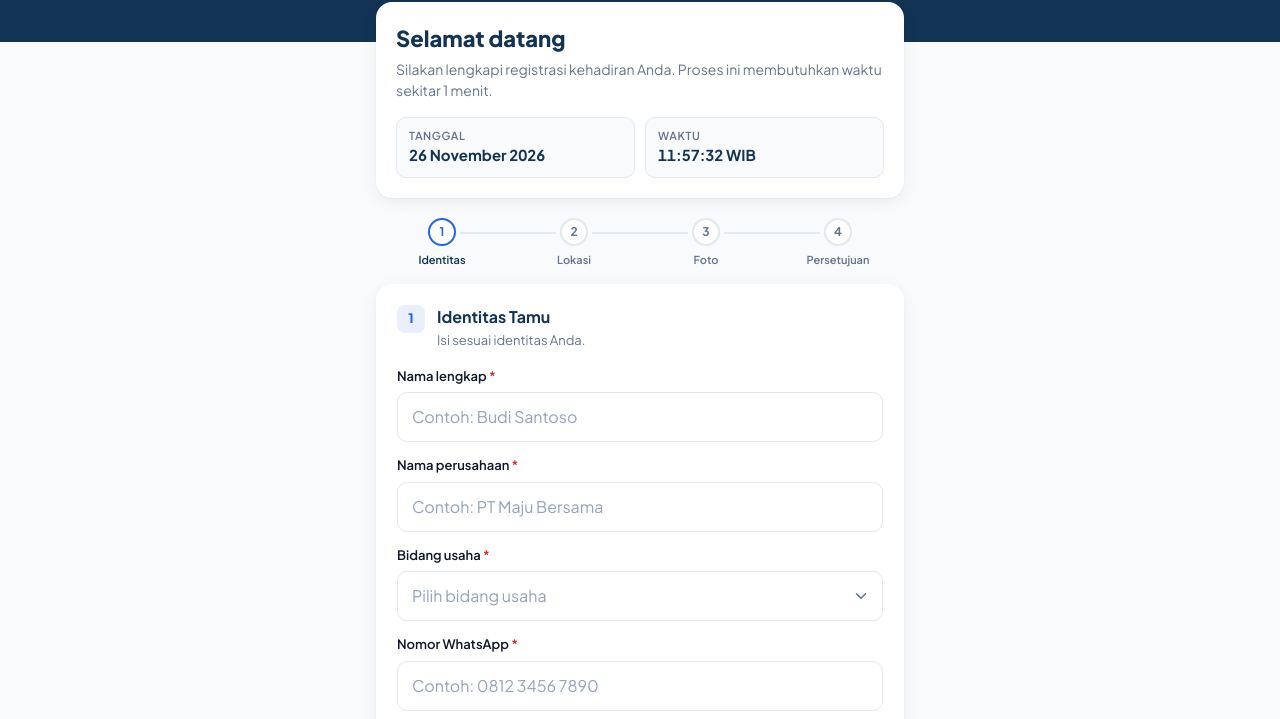
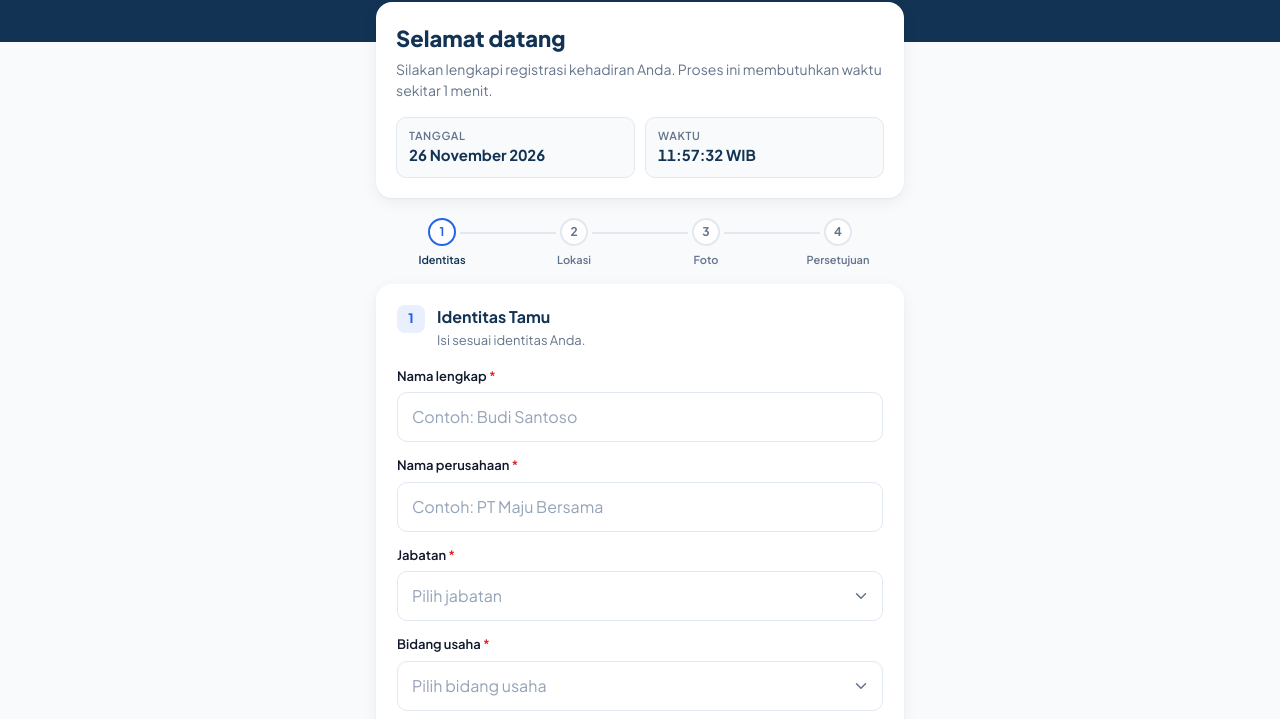
Before and after one commit to tnurhaks/vm-checkin, a plain HTML site: page public/index.html in a window 1280 px wide. Shown: the part 71-790 px from the top of the page. Drawn offline with Linux system fonts and the light colour scheme; no server answers.

Commit message:
Tambah dropdown Jabatan (HTML)

```diff
--- a/public/index.html
+++ b/public/index.html
@@ -75,6 +75,15 @@
           <label for="perusahaan">Nama perusahaan <span class="req">*</span></label>
           <input id="perusahaan" name="perusahaan" type="text" autocomplete="organization" maxlength="120" placeholder="Contoh: PT Maju Bersama" required>
           <p class="field-error" id="perusahaan-error" hidden></p>
+        </div>
+
+        <div class="field" id="field-jabatan">
+          <label for="jabatan">Jabatan <span class="req">*</span></label>
+          <select id="jabatan" name="jabatan" required>
+            <option value="" selected disabled>Pilih jabatan</option>
+          </select>
+          <input id="jabatan-lainnya" name="jabatan-lainnya" type="text" maxlength="80" placeholder="Sebutkan jabatan Anda" aria-label="Jabatan lainnya" hidden>
+          <p class="field-error" id="jabatan-error" hidden></p>
         </div>
 
         <div class="field" id="field-bidang-usaha">
@@ -201,6 +210,7 @@
         <div><dt>ID Registrasi</dt><dd id="sukses-id">-</dd></div>
         <div><dt>Nama</dt><dd id="sukses-nama">-</dd></div>
         <div><dt>Perusahaan</dt><dd id="sukses-perusahaan">-</dd></div>
+        <div><dt>Jabatan</dt><dd id="sukses-jabatan">-</dd></div>
         <div><dt>Bidang Usaha</dt><dd id="sukses-bidang-usaha">-</dd></div>
         <div><dt>Nomor WhatsApp</dt><dd id="sukses-whatsapp">-</dd></div>
         <div><dt>Keperluan</dt><dd id="sukses-keperluan">-</dd></div>
```
